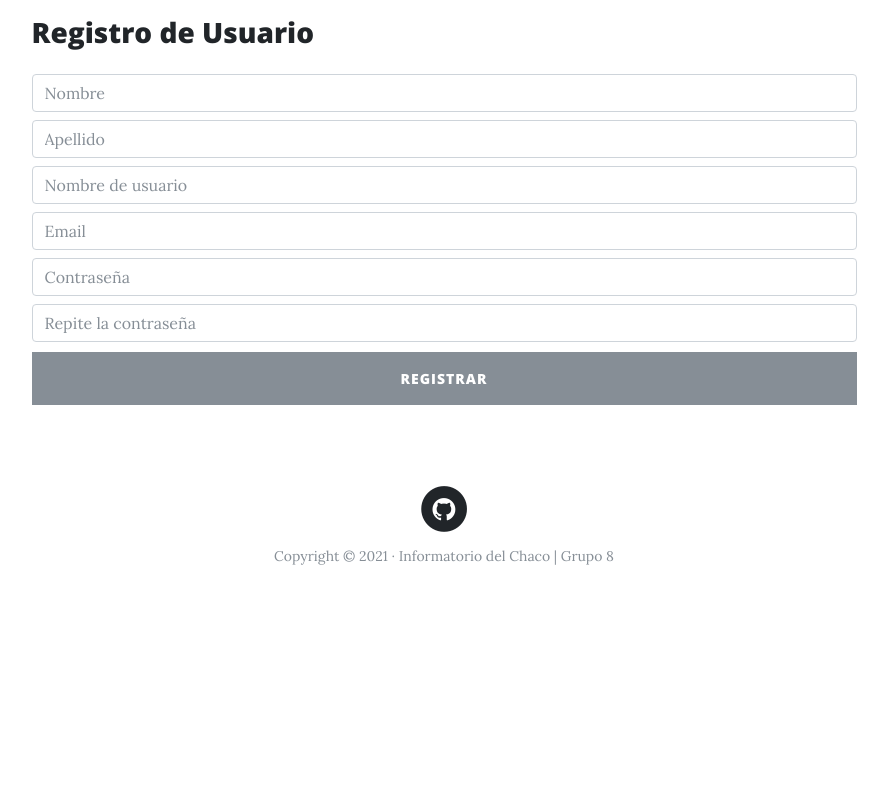
After one commit to javierduartepy/proyecto-final-django, a Django app: page /registro/ in a window 1280 px wide. The commit adds this page. Shown: the whole page, without its empty margins (196-1084 px from the left). Run offline with Django 3.2, Linux system fonts and the light colour scheme; parts of the project's set-up code (start-up, migrations or seed data) failed here and were passed over; some libraries are stand-ins or nearby versions.

Commit message:
Se agrego el disenho de tipo bootstrap al formulario de registros

```diff
--- a/QuizChacoApp/settings.py
+++ b/QuizChacoApp/settings.py
@@ -38,6 +38,7 @@ ALLOWED_HOSTS = ['*']
 # Application definition
 
 INSTALLED_APPS = [
+    'usuario',
     'django.contrib.admin',
     'django.contrib.auth',
     'django.contrib.contenttypes',
@@ -46,7 +47,6 @@ INSTALLED_APPS = [
     'django.contrib.staticfiles',
     'core',
     'juego',
-    'usuario'
 ]
 
 MIDDLEWARE = [
--- a/QuizChacoApp/urls.py
+++ b/QuizChacoApp/urls.py
@@ -1,5 +1,6 @@
+from django import urls
 from django.contrib import admin
-from django.urls import path
+from django.urls import path, include
 
 from django.conf import settings
 from django.conf.urls.static import static
@@ -17,7 +18,7 @@ urlpatterns = [
     path('categoria/', juego_views.categoria, name='categoria'),
     path('juego/<str:categoria>/<int:id>', juego_views.juego, name='juego'),
 
-    path('registro', usuario_views.registro, name="registro"),
+    path('', include('usuario.urls')),
     path('login', usuario_views.login,  name="login"),
     path('salir', usuario_views.salir, name="salir"),
     path('admin/', admin.site.urls),
--- a/core/static/core/css/styles.css
+++ b/core/static/core/css/styles.css
@@ -20,3 +20,11 @@
   color: red;
   text-shadow: 2px 2px 4px #000;
 }
+
+.masthead2 {
+  background-color: #38383d;
+}
+
+.j-button-poi {
+  cursor: pointer;
+}
--- /dev/null
+++ b/usuario/forms.py
@@ -0,0 +1,20 @@
+from django import forms
+from django.contrib.auth.forms import UserCreationForm
+from django.contrib.auth.models import User
+
+
+class UserCreationFormWithEmail(UserCreationForm):
+    email = forms.EmailField(
+        required=True, help_text="Requerido. 254 carácteres como máximo y debe ser válido.")
+
+    class Meta:
+        model = User
+        fields = ("first_name", "last_name", "username",
+                  "email", "password1", "password2")
+
+    def clean_email(self):
+        email = self.cleaned_data.get("email")
+        if User.objects.filter(email=email).exists():
+            raise forms.ValidationError(
+                "El email ya está registrado, prueba con otro.")
+        return email
--- /dev/null
+++ b/usuario/templates/usuario/registro.html
@@ -0,0 +1,86 @@
+<html>
+    <head>
+        <title>Registro</title>
+        <meta charset="utf-8" />
+        <meta
+          name="viewport"
+          content="width=device-width, initial-scale=1, shrink-to-fit=no"
+        />
+        <link rel="icon" href="../static\core\img\favicon.ico"/>
+
+
+        <!-- Estilos y fuentes del template  -->
+        {% load static %}
+        <link
+          href="{% static 'core/vendor/bootstrap/css/bootstrap.min.css' %}"
+          rel="stylesheet"
+        />
+        <link
+          href="{% static 'core/vendor/font-awesome/css/font-awesome.min.css' %}"
+          rel="stylesheet"
+          type="text/css"
+        />
+        <link
+          href="https://fonts.googleapis.com/css?family=Lora:400,700,400italic,700italic"
+          rel="stylesheet"
+          type="text/css"
+        />
+        <link
+          href="https://fonts.googleapis.com/css?family=Open+Sans:300italic,400italic,600italic,700italic,800italic,400,300,600,700,800"
+          rel="stylesheet"
+          type="text/css"
+        />
+        <link href="{% static 'core/css/clean-blog.min.css' %}" rel="stylesheet" />
+        <link href="{% static 'core/css/styles.css' %}" rel="stylesheet" />
+    </head>
+    <body>
+        <style>.errorlist{color:red;} label{display:none}</style>
+
+<main role="main">
+  <div class="container">
+    <div class="row mt-3">
+      <div class="col-md-9 mx-auto mb-5">
+        <form action="" method="post">{% csrf_token %}
+          <h3 class="mb-4">Registro de Usuario</h3>
+          <!-- {{form.as_p}} -->
+
+          {% for field in form %}
+            <div class="fieldWrapper">
+                {{ field.errors }}
+                {{ field.label_tag }} {{ field }}
+                <!--
+                {% if field.help_text %}
+                <p class="help">{{ field.help_text|safe }}</p>
+                {% endif %}
+                -->
+            </div>
+        {% endfor %}
+          <p><input type="submit" class="btn btn-secondary btn-block j-button-poi" value="Registrar"></p>
+        </form>
+      </div>
+    </div>
+  </div>
+</main>
+<footer>
+    <div class="container">
+      <div class="row">
+        <div class="col-lg-8 col-md-10 mx-auto">
+          <ul class="list-inline text-center">
+            <li class="list-inline-item">
+              <a href="https://github.com/javierduartepy/proyecto-final-django" target="_blank">
+                <span class="fa-stack fa-lg">
+                  <i class="fa fa-circle fa-stack-2x"></i>
+                  <i class="fa fa-github fa-stack-1x fa-inverse"></i>
+                </span>
+              </a>
+            </li>
+          </ul>
+          <p class="copyright text-muted">
+            Copyright &copy; 2021 · Informatorio del Chaco | Grupo 8
+          </p>
+        </div>
+      </div>
+    </div>
+  </footer>
+</body>
+</html>
--- /dev/null
+++ b/usuario/urls.py
@@ -0,0 +1,6 @@
+from django.urls import path
+from .views import Registro
+
+urlpatterns = [
+    path('registro/', Registro.as_view(), name="registro")
+]
--- a/usuario/views.py
+++ b/usuario/views.py
@@ -1,12 +1,14 @@
+from django.views.generic import CreateView
+from django.urls import reverse_lazy
 from django.shortcuts import render, redirect
 from django.contrib.auth import authenticate
 from django.contrib.auth.forms import AuthenticationForm
 from django.contrib.auth import login as do_login
-from django.contrib.auth.forms import UserCreationForm
 from django.contrib.auth import logout as do_logout
-from .form import UsuarioForm
+from django import forms
+from .forms import UserCreationFormWithEmail
 
-# Create your views here.
+
 def login(request):
     form = AuthenticationForm()
     if request.method == "POST":
@@ -15,27 +17,52 @@ def login(request):
             username = form.cleaned_data['username']
             password = form.cleaned_data['password']
 
-
-
             user = authenticate(username=username, password=password)
             print(user)
             if user is not None:
                 do_login(request, user)
                 return redirect('/')
 
-    return render(request, "login.html", {'form': form})
+    return render(request, "usuario/login.html", {'form': form})
 
-def registro(request):
-    form = UserCreationForm()
-    if request.method == "POST":
-        form = UserCreationForm(data=request.POST)
-        if form.is_valid():
-            user = form.save()
-            if user is not None:
-                do_login(request, user)
-                return redirect('/login')
-    return render(request, "registro.html", {'form': form})
+
+# def registro(request):
+#     form = UsuarioForm()
+#     if request.method == "POST":
+#         form = UsuarioForm(data=request.POST)
+#         if form.is_valid():
+#             user = form.save()
+#             if user is not None:
+#                 do_login(request, user)
+#                 return redirect('/login')
+#     return render(request, "usuario/registro.html", {'form': form})
+
 
 def salir(request):
     do_logout(request)
     return redirect('/login')
+
+
+class Registro(CreateView):
+    form_class = UserCreationFormWithEmail
+    template_name = 'usuario/registro.html'
+
+    def get_success_url(self):
+        return reverse_lazy('login')+'?registro'
+
+    def get_form(self, form_class=None):
+        form = super(Registro, self).get_form()
+        # Modificamos en tiempo real
+        form.fields['first_name'].widget = forms.TextInput(
+            attrs={'class': 'form-control mb-2', 'placeholder': 'Nombre'})
+        form.fields['last_name'].widget = forms.TextInput(
+            attrs={'class': 'form-control mb-2', 'placeholder': 'Apellido'})
+        form.fields['username'].widget = forms.TextInput(
+            attrs={'class': 'form-control mb-2', 'placeholder': 'Nombre de usuario'})
+        form.fields['email'].widget = forms.EmailInput(
+            attrs={'class': 'form-control mb-2', 'placeholder': 'Email'})
+        form.fields['password1'].widget = forms.PasswordInput(
+            attrs={'class': 'form-control mb-2', 'placeholder': 'Contraseña'})
+        form.fields['password2'].widget = forms.PasswordInput(
+            attrs={'class': 'form-control mb-2', 'placeholder': 'Repite la contraseña'})
+        return form
```
Also changed, not shown: usuario/form.py (deleted, +0 -29 lines), usuario/templates/registro.html (deleted, +0 -21 lines), usuario/templates/usuario/login.html (renamed from usuario/templates/login.html).
